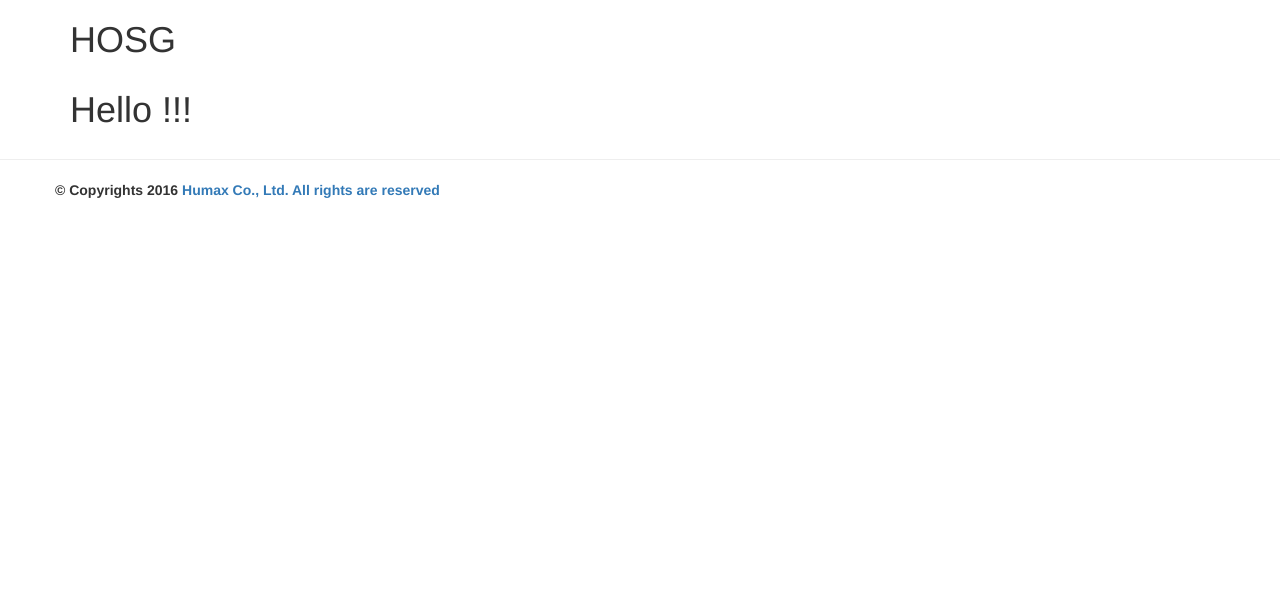
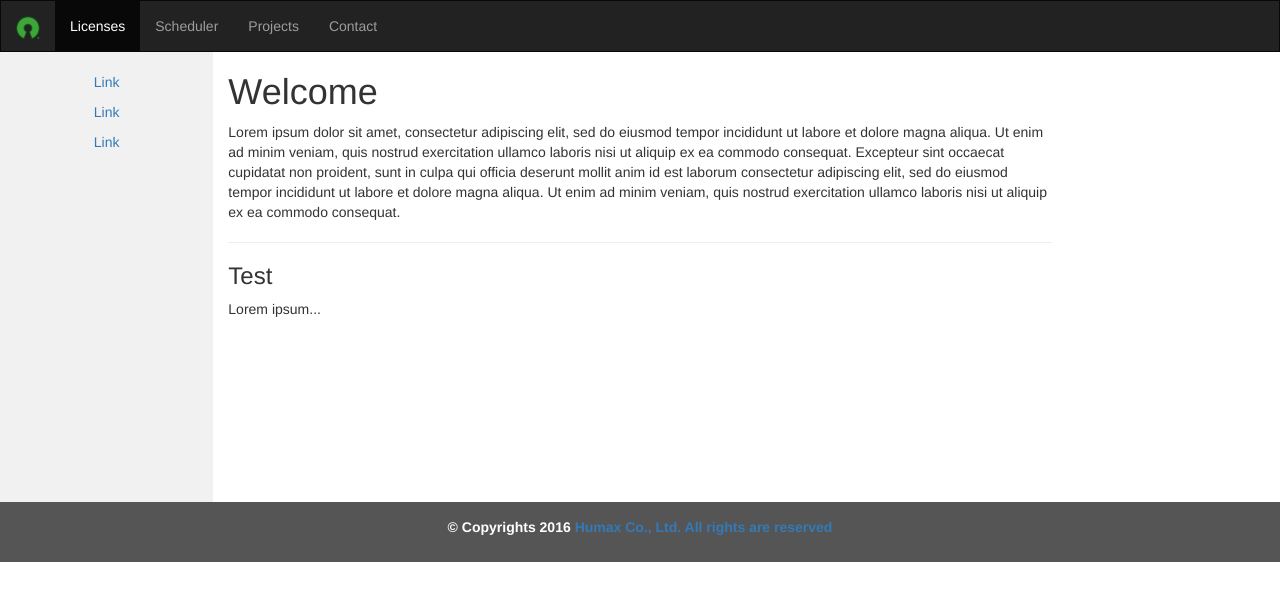
Before and after one commit to lach76/FlaskTest, a Flask app: page / in a window 1280 px wide. Shown: the top 601 px of the page. Run offline with Flask 2, Linux system fonts and the light colour scheme; some libraries are stand-ins or nearby versions.

Commit message:
additional

```diff
--- a/templates/base.html
+++ b/templates/base.html
@@ -1,35 +1,92 @@
 <!DOCTYPE html>
 <html lang="en">
-  <head>
+
+<head>
     <!-- Required meta tags always come first -->
     <meta charset="utf-8">
-    <meta name="viewport" content="width=device-width, initial-scale=1, shrink-to-fit=no">
+    <meta name="viewport" content="width=device-width, initial-scale=1">
     <meta http-equiv="x-ua-compatible" content="ie=edge">
-
     {% if title %}
-    <title>{{title}}</title>
+        <title>{{title}}</title>
     {% else %}
-    <title>OSS Manager</title>
+        <title>Humax Open Source Board</title>
     {% endif %}
 
-    <!-- Link additional CSS -->
-        <!-- Bootstrap CSS -->
-        <link rel="stylesheet" href="https://maxcdn.bootstrapcdn.com/bootstrap/4.0.0-alpha.2/css/bootstrap.min.css" integrity="sha384-y3tfxAZXuh4HwSYylfB+J125MxIs6mR5FOHamPBG064zB+AFeWH94NdvaCBm8qnd" crossorigin="anonymous">
+    <link rel="stylesheet" href="http://maxcdn.bootstrapcdn.com/bootstrap/3.3.6/css/bootstrap.min.css">
+    <script src="https://ajax.googleapis.com/ajax/libs/jquery/1.12.0/jquery.min.js"></script>
+    <script src="http://maxcdn.bootstrapcdn.com/bootstrap/3.3.6/js/bootstrap.min.js"></script>
 
-    <!-- Link addtional Java Scripts -->
-        <!-- jQuery first, then Bootstrap JS. -->
-        <script src="https://ajax.googleapis.com/ajax/libs/jquery/2.1.4/jquery.min.js"></script>
-        <script src="https://maxcdn.bootstrapcdn.com/bootstrap/4.0.0-alpha.2/js/bootstrap.min.js" integrity="sha384-vZ2WRJMwsjRMW/8U7i6PWi6AlO1L79snBrmgiDpgIWJ82z8eA5lenwvxbMV1PAh7" crossorigin="anonymous"></script>
-  </head>
-  <body>
-    <div id="wrap">
-        {% include 'header.html' %}
-        <div class="container">
+    <style>
+        /* Remove the navbar's default margin-bottom and rounded borders */
+
+        .navbar {
+            margin-bottom: 0;
+            border-radius: 0;
+        }
+        /* Set height of the grid so .sidenav can be 100% (adjust as needed) */
+
+        .row.content {
+            height: 450px
+        }
+        /* Set gray background color and 100% height */
+
+        .sidenav {
+            padding-top: 20px;
+            background-color: #f1f1f1;
+            height: 100%;
+        }
+        /* Set black background color, white text and some padding */
+
+        footer {
+            background-color: #555;
+            color: white;
+            padding: 15px;
+        }
+        /* On small screens, set height to 'auto' for sidenav and grid */
+
+        @media screen and (max-width: 767px) {
+            .sidenav {
+                height: auto;
+                padding: 15px;
+            }
+            .row.content {
+                height: auto;
+            }
+        }
+    </style>
+</head>
+
+<body>
+    <nav class="navbar navbar-inverse">
+        <div class="container-fluid">
+            <div class="navbar-header">
+                <button type="button" class="navbar-toggle" data-toggle="collapse" data-target="#myNavbar">
+                    <span class="icon-bar"></span>
+                    <span class="icon-bar"></span>
+                    <span class="icon-bar"></span>
+                </button>
+                <a class="navbar-brand" href="#"><img src="../static/img/opensource.png" width="24"></a>
+            </div>
+            <div class="collapse navbar-collapse" id="myNavbar">
+                <ul class="nav navbar-nav">
+                    <li class="active"><a href="/licenses">Licenses</a></li>
+                    <li><a href="/scheduler">Scheduler</a></li>
+                    <li><a href="/projects">Projects</a></li>
+                    <li><a href="/contact">Contact</a></li>
+                </ul>
+            </div>
+        </div>
+    </nav>
+
+    <div class="container-fluid text-center">
+        <div class="row content">
             {% block content %}{% endblock %}
         </div>
-        <div id="push"></div>
     </div>
 
-    {% include 'footer.html' %}
-  </body>
+    <footer class='container-fluid text-center'>
+        <p><strong> &copy; Copyrights 2016 <a href=http://www.humaxdigital.com/>Humax Co., Ltd. All rights are reserved</a></strong></p>
+    </footer>
+</body>
+
 </html>
--- /dev/null
+++ b/templates/contents_default.html
@@ -0,0 +1,7 @@
+                <h1>Welcome</h1>
+                <p>Lorem ipsum dolor sit amet, consectetur adipiscing elit, sed do eiusmod tempor incididunt ut labore et dolore magna aliqua. Ut enim ad minim veniam, quis nostrud exercitation ullamco laboris nisi ut aliquip ex ea commodo consequat. Excepteur
+                    sint occaecat cupidatat non proident, sunt in culpa qui officia deserunt mollit anim id est laborum consectetur adipiscing elit, sed do eiusmod tempor incididunt ut labore et dolore magna aliqua. Ut enim ad minim veniam, quis nostrud exercitation
+                    ullamco laboris nisi ut aliquip ex ea commodo consequat.</p>
+                <hr>
+                <h3>Test</h3>
+                <p>Lorem ipsum...</p>
--- a/templates/footer.html
+++ /dev/null
@@ -1,10 +0,0 @@
-<div class="footer">
-    <hr>
-    <div class="container">
-        <div class="row">
-            <div class="span12">
-                <p><strong> &copy; Copyrights 2016 <a href=http://www.humaxdigital.com/>Humax Co., Ltd. All rights are reserved</a></strong></p>
-            </div>
-        </div></div>
-    </div>
-</div>
--- a/templates/header.html
+++ /dev/null
@@ -1,3 +0,0 @@
-<div class="container">
-    <h1>HOSG</h1>
-</div>
--- a/templates/index.html
+++ b/templates/index.html
@@ -1,4 +1,9 @@
 {% extends "base.html" %}
 {% block content %}
-    <h1> Hello !!!</h1>
+    <div class="col-sm-2 sidenav">
+        {% include 'left_menu.html' %}
+    </div>
+    <div class="col-sm-8 text-left">
+        {% include 'contents_default.html' %}
+    </div>
 {% endblock %}
--- /dev/null
+++ b/templates/left_menu.html
@@ -0,0 +1,3 @@
+                <p><a href="#">Link</a></p>
+                <p><a href="#">Link</a></p>
+                <p><a href="#">Link</a></p>
```
Also changed, not shown: static/img/opensource.png (added).
